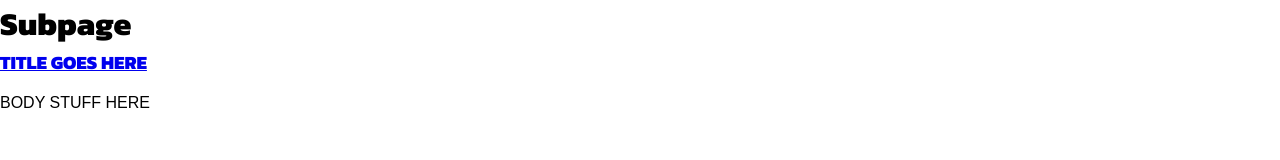
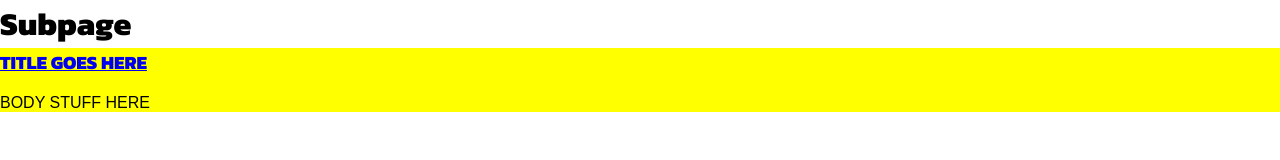
Before and after one commit to zkshafir/huset, a plain HTML site: page sub.html in a window 1280 px wide. Drawn offline with Linux system fonts and the light colour scheme; no server answers.

Commit message:
Change article background color

```diff
--- a/styles.css
+++ b/styles.css
@@ -46,6 +46,10 @@ h1 {
     grid-row: 2;
 }
 
+article {
+    background: yellow;
+}
+
 .page_header {
     grid-column: 1/3;
 }
```
